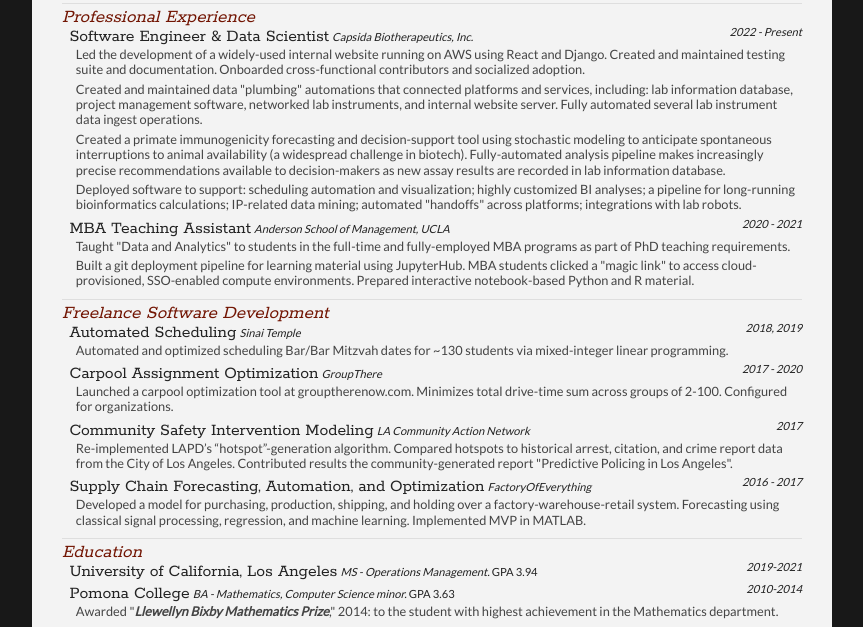
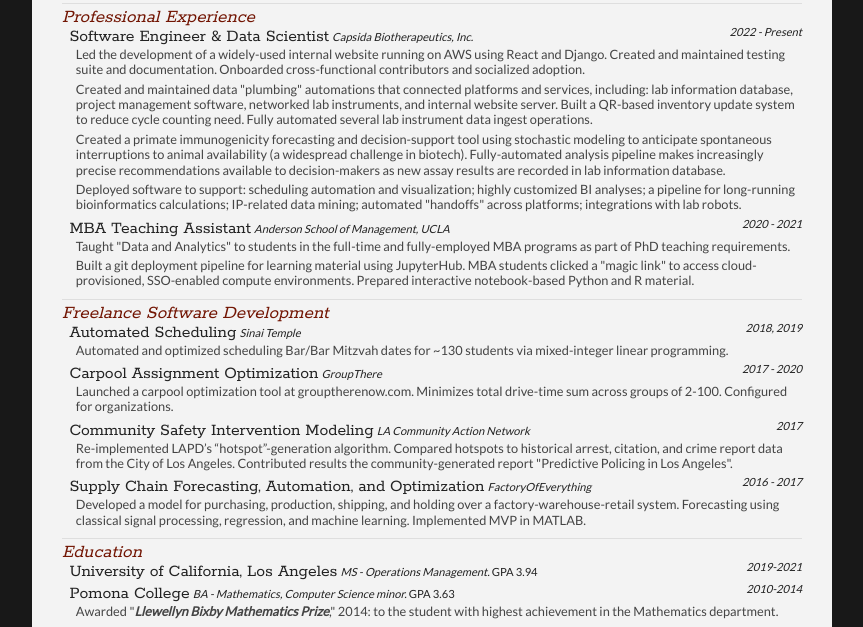
Before and after one commit to zsiegel92/resume, a website: page Resume_Siegel.html in a window 1280 px wide. Shown: the part 141-768 px from the top of the page, without its empty margins (208-1071 px from the left). Drawn offline with nearby package versions, Linux system fonts and the light colour scheme; some packages are replaced by stand-ins of ours.

Commit message:
qr project described

```diff
--- a/Resume_Siegel.html
+++ b/Resume_Siegel.html
@@ -99,7 +99,9 @@
 						<p>
 							Created and maintained data "plumbing" automations that connected platforms and services,
 							including: lab information database, project management software, networked lab instruments,
-							and internal website server. Fully automated several lab instrument data ingest operations.
+							and internal website server. Built a QR-based inventory update system to reduce cycle
+							counting need. Fully automated
+							several lab instrument data ingest operations.
 						</p>
 						<p>
 							Created a primate immunogenicity forecasting and decision-support tool using stochastic
```
Also changed, not shown: 1 other file.
